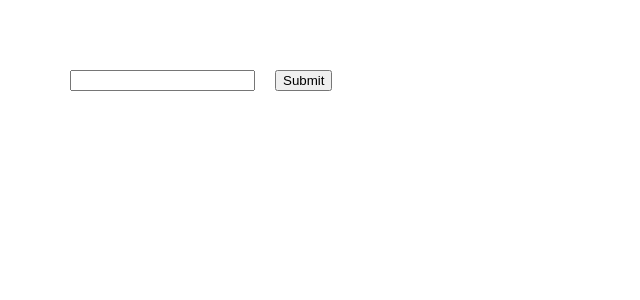
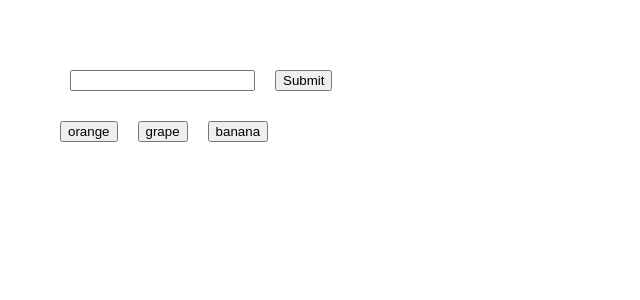
Before and after one commit to suzuki-yud/react-hook-form-tutorial, a Next.js app: page / in a window 1280 px wide. Shown: the top 300 px of the page, without its empty margins (0-640 px from the left). Built offline with nearby package versions, Linux system fonts and the light colour scheme.

Commit message:
try setValue

```diff
--- a/pages/index.tsx
+++ b/pages/index.tsx
@@ -6,13 +6,30 @@ type Inputs = {
 };
 
 export default function Index() {
-  const { register, handleSubmit } = useForm<Inputs>();
+  const { register, handleSubmit, setValue } = useForm<Inputs>();
   const onSubmit: SubmitHandler<Inputs> = (data) => console.log(data.text);
+
+  const changeTextValue = (value: string) => {
+    setValue('text', value);
+  };
 
   return (
     <form onSubmit={handleSubmit(onSubmit)} style={{ margin: '50px' }}>
       <input {...register('text')} style={{ margin: '20px' }} />
       <input type="submit" />
+      <div>
+        {['orange', 'grape', 'banana'].map((value) => {
+          return (
+            <button
+              style={{ margin: '10px' }}
+              key={value}
+              onClick={() => changeTextValue(value)}
+            >
+              {value}
+            </button>
+          );
+        })}
+      </div>
     </form>
   );
 }
```
Also changed, not shown: 1 other file (tests, documents, lock files or other folders).
